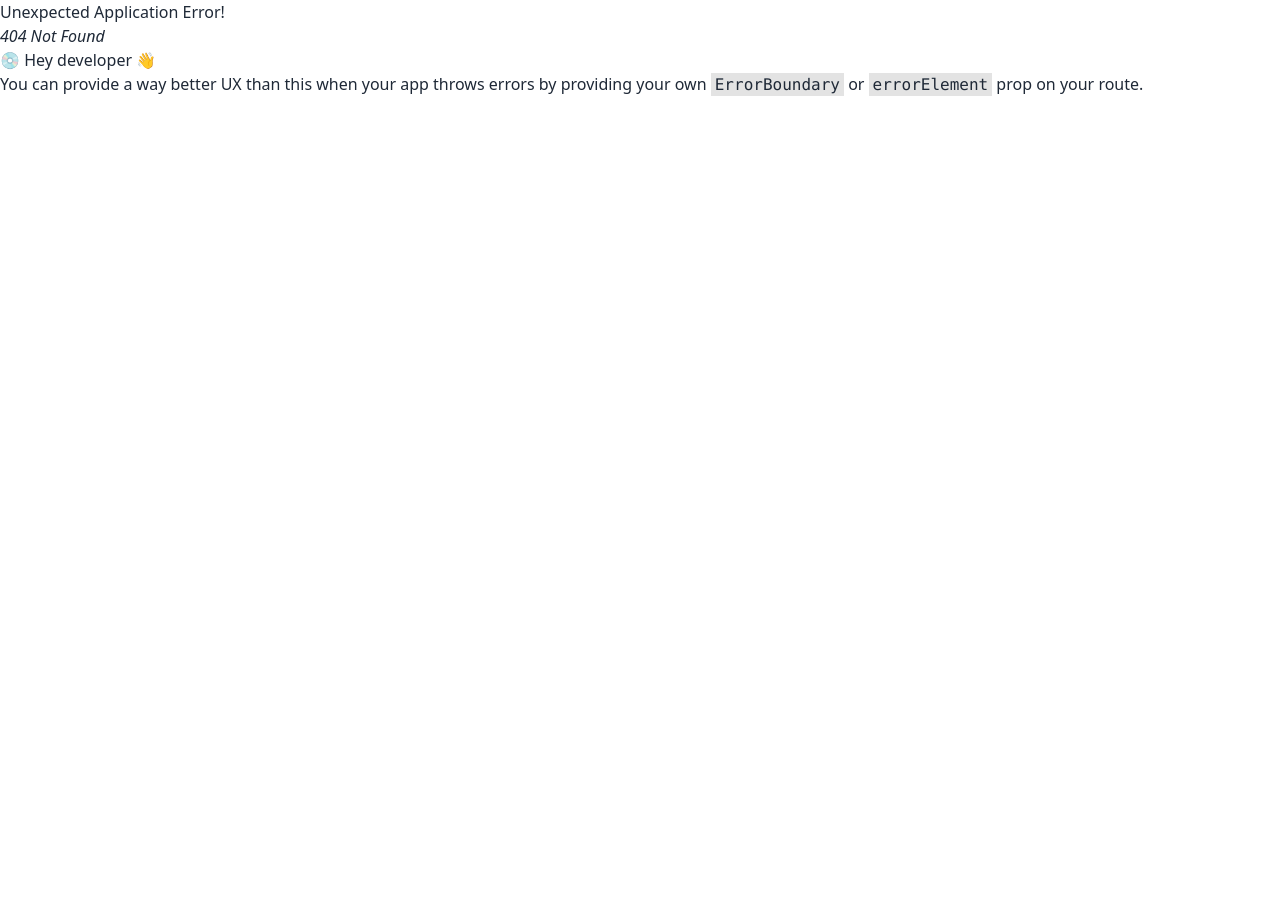
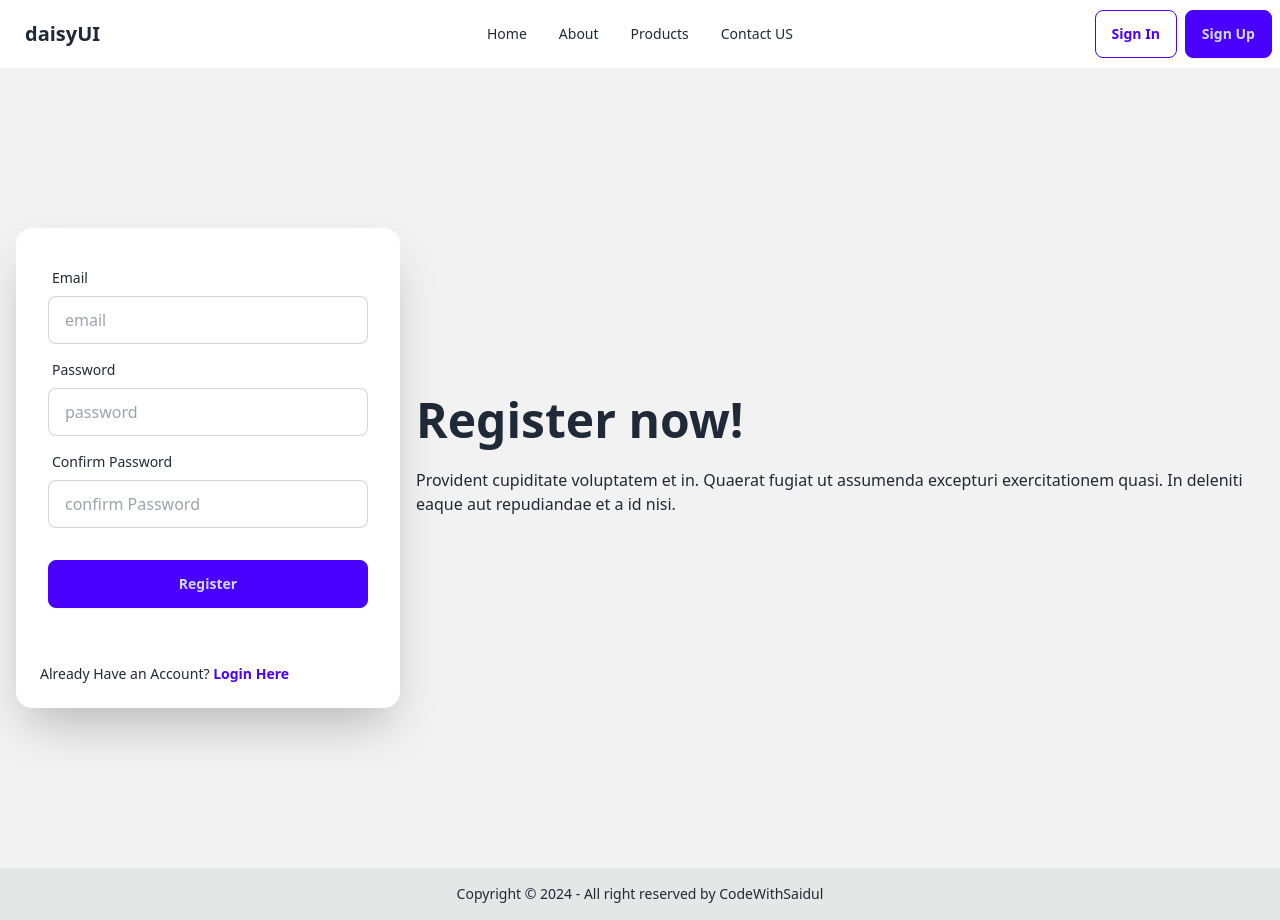
Before and after one commit to codewithsaidul/Gadget-Shop-Client, a React (Vite) app: page /register in a window 1280 px wide. Before the commit this address had no page. Before the commit the page ends 800 px from the top, so only its background shows below. Built offline with nearby package versions, Linux system fonts and the light colour scheme.

Commit message:
Login & Register Page Added

```diff
--- a/src/components/Home/Accordion.jsx
+++ b/src/components/Home/Accordion.jsx
@@ -1,6 +1,6 @@
 const Accordion = () => {
   return (
-    <div className="flex flex-col gap-4 w-2/3 mx-auto">
+    <div className="flex flex-col gap-4  w-10/12 lg:w-2/3 mx-auto">
       <div className="collapse collapse-arrow bg-base-200">
         <input type="radio" name="my-accordion-2" defaultChecked />
         <div className="collapse-title text-xl font-medium">
--- a/src/components/Shared/Navbar.jsx
+++ b/src/components/Shared/Navbar.jsx
@@ -1,3 +1,5 @@
+import { Link, NavLink } from "react-router-dom";
+
 const Navbar = () => {
   return (
     <div>
@@ -45,31 +47,37 @@ const Navbar = () => {
           </div>
           <a className="btn btn-ghost text-xl">daisyUI</a>
         </div>
+
+        {/* ================ Desktop Navigation ================== */}
         <div className="navbar-center hidden lg:flex">
           <ul className="menu menu-horizontal px-1">
             <li>
-              <a>Item 1</a>
+              <NavLink to="/">Home</NavLink>
             </li>
             <li>
-              <details>
-                <summary>Parent</summary>
-                <ul className="p-2">
-                  <li>
-                    <a>Submenu 1</a>
-                  </li>
-                  <li>
-                    <a>Submenu 2</a>
-                  </li>
-                </ul>
-              </details>
+              <NavLink to="/about">About</NavLink>
             </li>
             <li>
-              <a>Item 3</a>
+              <NavLink to="/products">Products</NavLink>
+            </li>
+            <li>
+              <NavLink to="/contact">Contact US</NavLink>
             </li>
           </ul>
         </div>
         <div className="navbar-end">
-          <a className="btn">Button</a>
+          <div className="flex gap-2 items-center">
+            <Link to="/login">
+              <button className="btn btn-outline btn-primary">
+                Sign In
+              </button>
+            </Link>
+            <Link to="/register">
+              <button className="btn btn-primary">
+                Sign Up
+              </button>
+            </Link>
+          </div>
         </div>
       </div>
     </div>
--- /dev/null
+++ b/src/context/useAuth.jsx
@@ -0,0 +1,37 @@
+import { createContext } from "react";
+import app from "../firebase/firebase.config";
+import { createUserWithEmailAndPassword, getAuth, GoogleAuthProvider, signInWithEmailAndPassword, signInWithPopup } from "firebase/auth";
+
+
+
+export AuthContext = createContext(null)
+
+const auth = getAuth(app)
+
+const AuthProvider = () => {
+
+
+    const GoogleProvider = new GoogleAuthProvider()
+
+    const createUser = (email, password) => {
+       return createUserWithEmailAndPassword(auth, email, password);
+    }
+
+    const loginUser = (email, password) => {
+        return signInWithEmailAndPassword(auth, email, password);
+    }
+
+    const googleLogin = () => {
+        return signInWithPopup(auth, GoogleAuthProvider)
+    }
+
+    const logOut = () => {
+        return signOut(auth);
+    }
+
+
+    return <div>AuthProvider</div>
+}
+
+
+export default AuthProvider;
--- /dev/null
+++ b/src/pages/About.jsx
@@ -0,0 +1,9 @@
+
+
+const About = () => {
+  return (
+    <div>About</div>
+  )
+}
+
+export default About
--- /dev/null
+++ b/src/pages/Authentication/Login.jsx
@@ -0,0 +1,60 @@
+import { Link } from "react-router-dom";
+
+const Login = () => {
+  return (
+    <div className="hero bg-base-200 min-h-screen">
+      <div className="hero-content flex-col lg:flex-row-reverse">
+        <div className="text-center lg:text-left">
+          <h1 className="text-5xl font-bold">Register now!</h1>
+          <p className="py-6">
+            Provident cupiditate voluptatem et in. Quaerat fugiat ut assumenda
+            excepturi exercitationem quasi. In deleniti eaque aut repudiandae et
+            a id nisi.
+          </p>
+        </div>
+        <div className="card bg-base-100 w-full max-w-sm shrink-0 shadow-2xl">
+          <form className="card-body">
+            <div className="form-control">
+              <label className="label">
+                <span className="label-text">Email</span>
+              </label>
+              <input
+                type="email"
+                placeholder="email"
+                className="input input-bordered"
+                required
+              />
+            </div>
+
+            <div className="form-control">
+              <label className="label">
+                <span className="label-text">Password</span>
+              </label>
+              <input
+                type="password"
+                placeholder="password"
+                className="input input-bordered"
+                required
+              />
+            </div>
+
+
+
+            <div className="form-control mt-6">
+              <button className="btn btn-primary">Login</button>
+            </div>
+          </form>
+
+          <p className="my-6 ml-6 text-sm font-light">
+            Don&apos;t Have an Account?{" "}
+            <Link to="/register" className="text-primary font-bold">
+              Register Here
+            </Link>
+          </p>
+        </div>
+      </div>
+    </div>
+  );
+};
+
+export default Login;
--- /dev/null
+++ b/src/pages/Authentication/Register.jsx
@@ -0,0 +1,70 @@
+import { Link } from "react-router-dom";
+
+const Register = () => {
+  return (
+    <div className="hero bg-base-200 min-h-screen">
+      <div className="hero-content flex-col lg:flex-row-reverse">
+        <div className="text-center lg:text-left">
+          <h1 className="text-5xl font-bold">Register now!</h1>
+          <p className="py-6">
+            Provident cupiditate voluptatem et in. Quaerat fugiat ut assumenda
+            excepturi exercitationem quasi. In deleniti eaque aut repudiandae et
+            a id nisi.
+          </p>
+        </div>
+        <div className="card bg-base-100 w-full max-w-sm shrink-0 shadow-2xl">
+          <form className="card-body">
+            <div className="form-control">
+              <label className="label">
+                <span className="label-text">Email</span>
+              </label>
+              <input
+                type="email"
+                placeholder="email"
+                className="input input-bordered"
+                required
+              />
+            </div>
+
+
+            <div className="form-control">
+              <label className="label">
+                <span className="label-text">Password</span>
+              </label>
+              <input
+                type="password"
+                placeholder="password"
+                className="input input-bordered"
+                required
+              />
+
+            </div>
+
+            <div className="form-control">
+              <label className="label">
+                <span className="label-text">Confirm Password</span>
+              </label>
+              <input
+                type="password"
+                placeholder="confirm Password"
+                className="input input-bordered"
+                required
+              />
+
+            </div>
+
+
+
+            <div className="form-control mt-6">
+              <button className="btn btn-primary">Register</button>
+            </div>
+          </form>
+
+          <p className="my-6 ml-6 text-sm font-light">Already Have an Account? <Link to="/login" className="text-primary font-bold">Login Here</Link></p>
+        </div>
+      </div>
+    </div>
+  );
+};
+
+export default Register;
--- /dev/null
+++ b/src/pages/Contact.jsx
@@ -0,0 +1,9 @@
+
+
+const Contact = () => {
+  return (
+    <div>Contact</div>
+  )
+}
+
+export default Contact
--- /dev/null
+++ b/src/pages/Products.jsx
@@ -0,0 +1,9 @@
+
+
+const Products = () => {
+  return (
+    <div>Products</div>
+  )
+}
+
+export default Products
--- a/src/routes/Router.jsx
+++ b/src/routes/Router.jsx
@@ -1,12 +1,42 @@
 import { createBrowserRouter } from "react-router-dom";
 import MainLayout from "../layouts/MainLayout";
 import Home from "../pages/Home";
+import Products from "../pages/Products";
+import About from "../pages/About";
+import Contact from "../pages/Contact";
+import Login from "../pages/Authentication/Login";
+import Register from "../pages/Authentication/Register";
 
 const router = createBrowserRouter([
   {
     path: "/",
     element: <MainLayout />,
-    children: [{ index: true, element: <Home /> }],
+    children: [
+      {
+        index: true,
+        element: <Home />
+      },
+      {
+        path: "products",
+        element: <Products />
+      },
+      {
+        path: "about",
+        element: <About />
+      },
+      {
+        path: "contact",
+        element: <Contact />
+      },
+      {
+        path: "login",
+        element: <Login />
+      },
+      {
+        path: "register",
+        element: <Register />
+      },
+    ],
   },
 ]);
 
```
